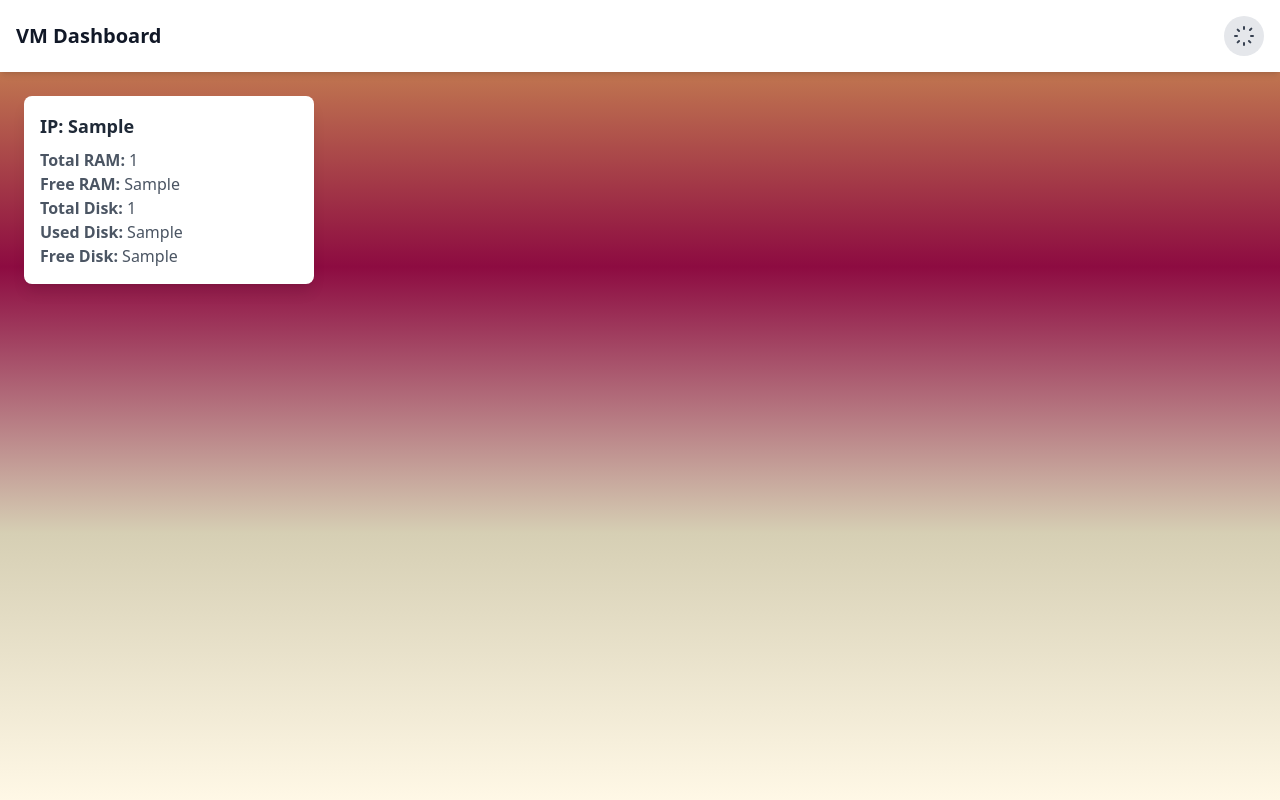
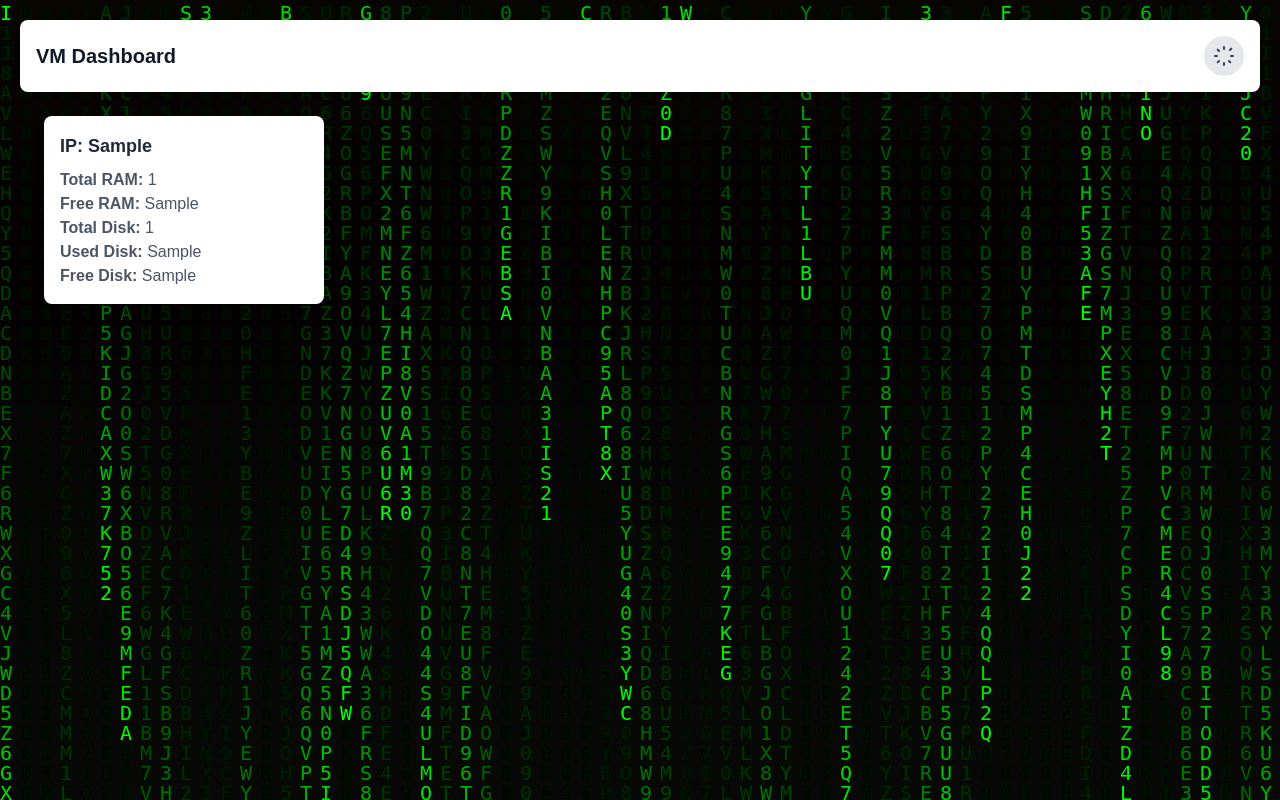
Before and after one commit to matinzx/monitoring-py, a Flask app: template vm-resource-monitor/templates/index.html in a window 1280 px wide. Run offline with Flask 3, Linux system fonts and the light colour scheme; the template is opened without the code that fills it: most values are stand-ins (such as "Sample title", 1, 10 or a date in 2020); some libraries are stand-ins or nearby versions.

Commit message:
fix-matrix

```diff
--- a/vm-resource-monitor/templates/index.html
+++ b/vm-resource-monitor/templates/index.html
@@ -6,7 +6,31 @@
     <title>VM Resource Dashboard</title>
     <script src="https://cdn.tailwindcss.com"></script>
     <style>
-        /* رنگ‌های لایت و دارک مود */
+        body {
+            margin: 0;
+            padding: 0;
+            overflow: hidden;
+            font-family: Arial, sans-serif;
+        }
+
+        /* پس‌زمینه ماتریکس */
+        canvas {
+            position: fixed;
+            top: 0;
+            left: 0;
+            width: 100%;
+            height: 100%;
+            z-index: 1;
+        }
+
+        /* محتوای داشبورد */
+        #dashboard {
+            position: relative;
+            z-index: 2;
+            padding: 20px;
+        }
+
+        /* حالت‌های لایت و دارک */
         .bg-gradient-light {
             background: linear-gradient(to bottom, #D39D55, #8D0B41, #D6CFB4, #FFF8E6);
         }
@@ -14,79 +38,29 @@
         .bg-gradient-dark {
             background: linear-gradient(to bottom, #004d40, #00695c);
         }
-
-        /* نوار بالای صفحه در لایت مود سبز */
-        .header-light {
-            background-color: #28a745; /* رنگ سبز برای لایت مود */
-        }
-
-        /* ماتریکس */
-        .matrix-container {
-            position: fixed;
-            top: 0;
-            left: 0;
-            width: 100%;
-            height: 100%;
-            pointer-events: none; /* ماتریکس قابل کلیک نباشد */
-            z-index: -1; /* ماتریکس در پس‌زمینه قرار بگیرد */
-            overflow: hidden;
-        }
-
-        .matrix {
-            position: absolute;
-            top: -100%;
-            left: 0;
-            font-family: 'Courier New', monospace;
-            font-size: 20px;
-            white-space: nowrap;
-            animation: drop 5s infinite linear;
-        }
-
-        /* انیمیشن سقوط */
-        @keyframes drop {
-            0% { top: -100%; }
-            100% { top: 100%; }
-        }
-
-        /* رنگ ماتریکس در لایت مود سبز */
-        .matrix-light {
-            color: rgba(0, 255, 0, 0.75); /* سبز ماتریکس */
-        }
-
-        /* رنگ ماتریکس در دارک مود قرمز */
-        .matrix-dark {
-            color: rgba(255, 0, 0, 0.75); /* قرمز ماتریکس */
-        }
     </style>
 </head>
 <body id="body" class="transition-colors duration-300 bg-gradient-light min-h-screen">
 
     <!-- ماتریکس -->
-    <div id="matrix" class="matrix-container">
-        <div class="matrix matrix-light">1</div>
-        <div class="matrix matrix-light">0</div>
-        <div class="matrix matrix-light">1</div>
-        <div class="matrix matrix-light">0</div>
-        <div class="matrix matrix-light">1</div>
-        <!-- ادامه ماتریکس... -->
-    </div>
+    <canvas id="matrixCanvas"></canvas>
 
-    <!-- نوار تغییر حالت دارک مود -->
-    <header id="header" class="p-4 flex justify-between items-center bg-white dark:bg-gray-800 shadow-md header-light">
+    <!-- داشبورد -->
+    <div id="dashboard">
+        <header class="p-4 flex justify-between items-center bg-white shadow-md rounded-lg">
             <h1 class="text-xl font-bold text-gray-900" id="header-title">VM Dashboard</h1>
-        <button id="dark-mode-toggle" class="p-2 bg-gray-200 dark:bg-gray-700 rounded-full">
-            <svg xmlns="http://www.w3.org/2000/svg" class="h-6 w-6 text-gray-700 dark:text-gray-200" fill="none" viewBox="0 0 24 24" stroke="currentColor">
+            <button id="dark-mode-toggle" class="p-2 bg-gray-200 rounded-full">
+                <svg xmlns="http://www.w3.org/2000/svg" class="h-6 w-6 text-gray-700" fill="none" viewBox="0 0 24 24" stroke="currentColor">
                     <path stroke-linecap="round" stroke-linejoin="round" stroke-width="2" d="M12 3v2m0 14v2m9-9h-2M5 12H3m16.364-7.364l-1.414 1.414M7.05 16.95l-1.414 1.414m12.728 0l-1.414-1.414M7.05 7.05L5.636 5.636"></path>
                 </svg>
             </button>
         </header>
 
-    <!-- لیست VM‌ها -->
-    <main class="p-6 grid grid-cols-1 sm:grid-cols-2 lg:grid-cols-4 gap-6 z-10 relative">
+        <main class="p-6 grid grid-cols-1 sm:grid-cols-2 lg:grid-cols-4 gap-6">
             {% for vm in results %}
-        <div class="bg-white dark:bg-gray-800 p-4 rounded-lg shadow-lg">
-            <h2 class="text-lg font-semibold text-gray-800 dark:text-gray-200">IP: {{ vm.ip }}</h2>
-            <ul class="mt-2 text-gray-600 dark:text-gray-400">
+            <div class="bg-white p-4 rounded-lg shadow-lg">
+                <h2 class="text-lg font-semibold text-gray-800">IP: {{ vm.ip }}</h2>
+                <ul class="mt-2 text-gray-600">
                     <li><strong>Total RAM:</strong> {{ vm.total_ram }}</li>
                     <li><strong>Free RAM:</strong> {{ vm.free_ram }}</li>
                     <li><strong>Total Disk:</strong> {{ vm.total_disk }}</li>
@@ -96,39 +70,62 @@
             </div>
             {% endfor %}
         </main>
+    </div>
 
-    <!-- اسکریپت برای مدیریت دارک مود -->
+    <!-- اسکریپت ماتریکس -->
+    <script>
+        const canvas = document.getElementById('matrixCanvas');
+        const ctx = canvas.getContext('2d');
+
+        canvas.width = window.innerWidth;
+        canvas.height = window.innerHeight;
+
+        const columns = Math.floor(canvas.width / 20);
+        const drops = Array(columns).fill(1);
+        const chars = "ABCDEFGHIJKLMNOPQRSTUVWXYZ0123456789";
+
+        function drawMatrix() {
+            ctx.fillStyle = 'rgba(0, 0, 0, 0.05)';
+            ctx.fillRect(0, 0, canvas.width, canvas.height);
+
+            ctx.fillStyle = '#0F0';
+            ctx.font = '20px monospace';
+
+            drops.forEach((y, index) => {
+                const text = chars[Math.floor(Math.random() * chars.length)];
+                const x = index * 20;
+                ctx.fillText(text, x, y * 20);
+
+                if (y * 20 > canvas.height && Math.random() > 0.975) {
+                    drops[index] = 0;
+                }
+
+                drops[index]++;
+            });
+
+            requestAnimationFrame(drawMatrix);
+        }
+
+        drawMatrix();
+    </script>
+
+    <!-- اسکریپت تغییر حالت دارک مود -->
     <script>
         const toggleButton = document.getElementById('dark-mode-toggle');
         const bodyElement = document.getElementById('body');
         const headerTitle = document.getElementById('header-title');
-        const header = document.getElementById('header');
-        const matrixContainer = document.getElementById('matrix');
-        const matrixElements = document.querySelectorAll('.matrix');
 
         toggleButton.addEventListener('click', () => {
             if (bodyElement.classList.contains('bg-gradient-light')) {
-                // تغییر به دارک مود
                 bodyElement.classList.remove('bg-gradient-light');
                 bodyElement.classList.add('bg-gradient-dark');
                 headerTitle.classList.add('text-gray-200');
                 headerTitle.classList.remove('text-gray-900');
-                header.classList.remove('header-light');
-                matrixElements.forEach(element => {
-                    element.classList.remove('matrix-light');
-                    element.classList.add('matrix-dark');
-                });
             } else {
-                // تغییر به لایت مود
                 bodyElement.classList.remove('bg-gradient-dark');
                 bodyElement.classList.add('bg-gradient-light');
                 headerTitle.classList.add('text-gray-900');
                 headerTitle.classList.remove('text-gray-200');
-                header.classList.add('header-light');
-                matrixElements.forEach(element => {
-                    element.classList.remove('matrix-dark');
-                    element.classList.add('matrix-light');
-                });
             }
         });
     </script>
```
Lines whose indentation alone changed are shown as unchanged.
